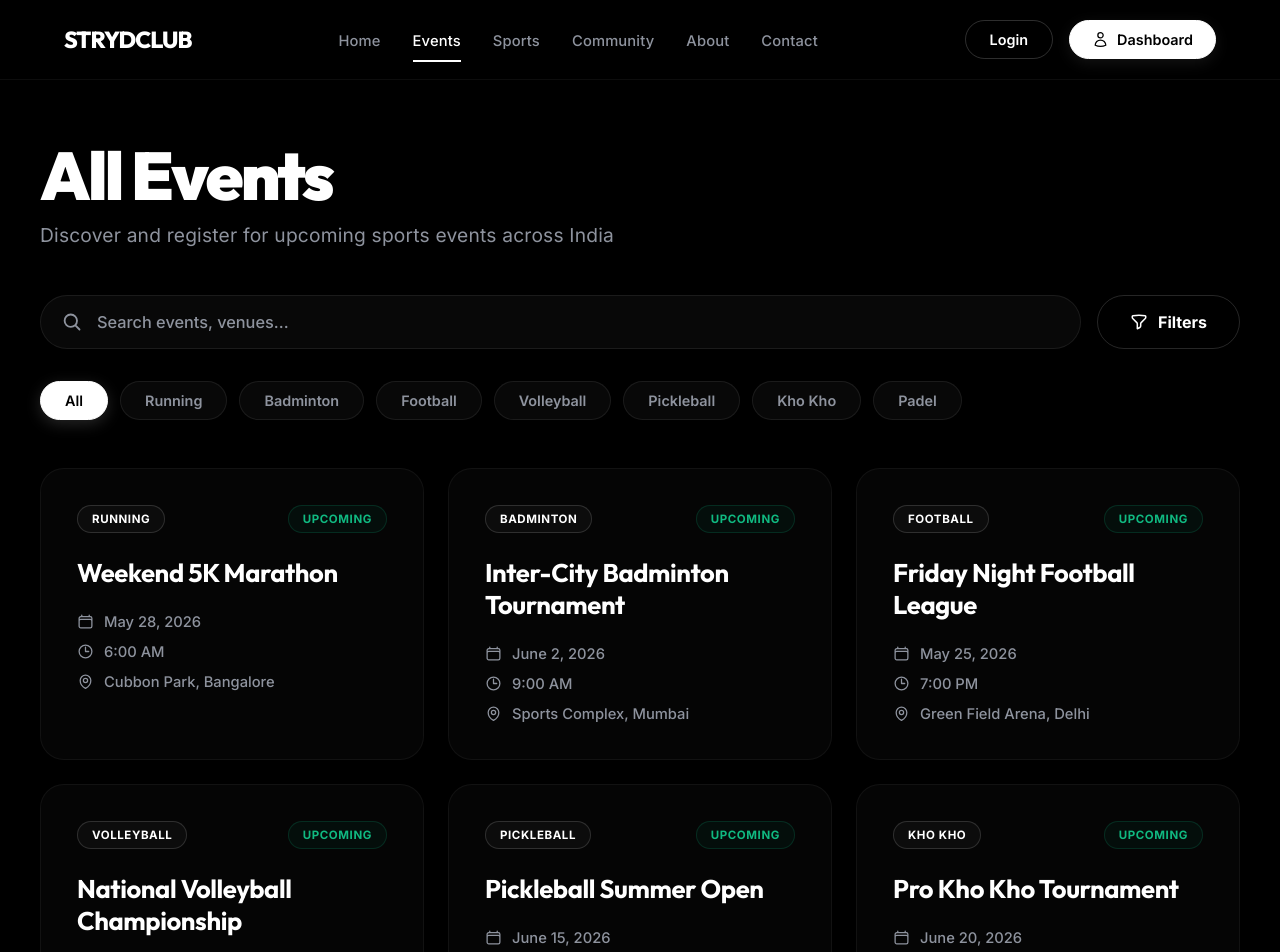
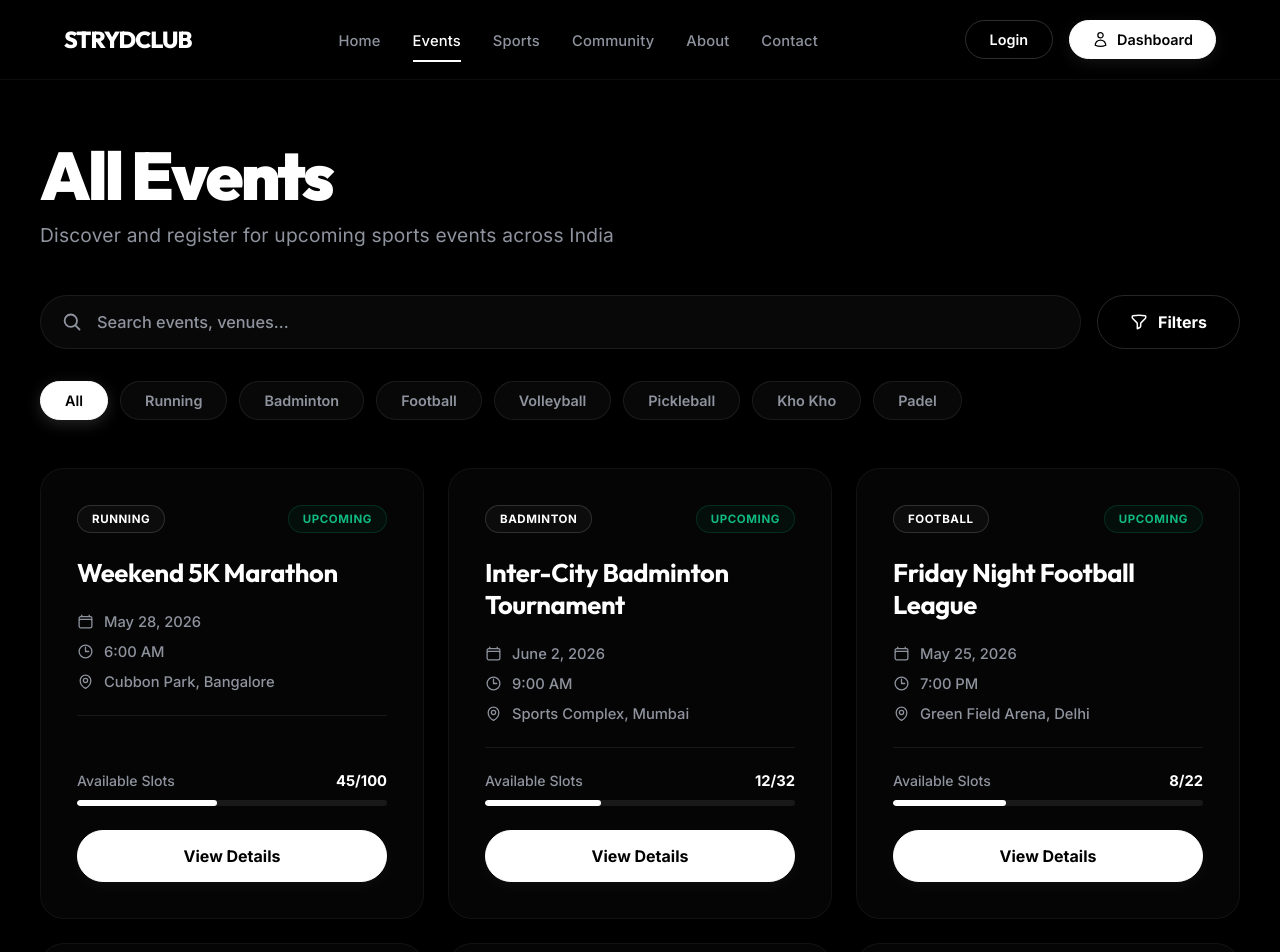
Before and after one commit to Midhunnairts/StrydclubFrontend, an Angular app: page /events in a window 1280 px wide. Shown: the top 952 px of the page. Built offline with nearby package versions, Linux system fonts and the light colour scheme.

Commit message:
events page remaining

```diff
--- a/src/app/pages/events/events.html
+++ b/src/app/pages/events/events.html
@@ -87,6 +87,26 @@
             </li>
           </ul>
 
+          <!-- Divider Line -->
+          <div class="card-divider"></div>
+
+          <!-- Slots Tracker & Progress Bar -->
+          <div class="event-slots-tracker">
+            <div class="tracker-labels">
+              <span class="label-title">Available Slots</span>
+              <span class="label-count">{{ event.slotsFilled }}/{{ event.slotsTotal }}</span>
+            </div>
+            <!-- Progress Track -->
+            <div class="progress-bar-track">
+              <div class="progress-bar-fill" [style.width.%]="getSlotsPercentage(event)"></div>
+            </div>
+          </div>
+
+          <!-- Action CTA Button -->
+          <a href="#" class="btn-view-details" id="btn-details-{{ event.category.toLowerCase() }}">
+            View Details
+          </a>
+
         </div>
       }
     </div>
--- a/src/app/pages/events/events.scss
+++ b/src/app/pages/events/events.scss
@@ -244,6 +244,82 @@
   }
 }
 
+.card-divider {
+  width: 100%;
+  height: 1px;
+  background-color: rgba(255, 255, 255, 0.08);
+  margin: 24px 0;
+}
+
+.event-slots-tracker {
+  display: flex;
+  flex-direction: column;
+  gap: 10px;
+  margin-bottom: 24px;
+  margin-top: auto;
+}
+
+.tracker-labels {
+  display: flex;
+  justify-content: space-between;
+  align-items: center;
+  font-family: var(--font-family-body);
+
+  .label-title {
+    font-size: 0.88rem;
+    font-weight: 500;
+    color: var(--text-muted);
+  }
+
+  .label-count {
+    font-size: 0.92rem;
+    font-weight: 700;
+    color: var(--text-white);
+  }
+}
+
+.progress-bar-track {
+  width: 100%;
+  height: 6px;
+  border-radius: 10px;
+  background-color: rgba(255, 255, 255, 0.08);
+  overflow: hidden;
+}
+
+.progress-bar-fill {
+  height: 100%;
+  border-radius: 10px;
+  background-color: var(--text-white);
+  transition: width 0.8s cubic-bezier(0.25, 0.8, 0.25, 1);
+}
+
+.events-list-card:hover .progress-bar-fill {
+  box-shadow: 0 0 10px rgba(255, 255, 255, 0.5);
+}
+
+.btn-view-details {
+  display: flex;
+  align-items: center;
+  justify-content: center;
+  width: 100%;
+  padding: 15px;
+  border-radius: 50px;
+  background-color: var(--text-white);
+  border: 1px solid var(--text-white);
+  font-family: var(--font-family-body);
+  font-size: 1rem;
+  font-weight: 700;
+  color: var(--bg-dark-pure);
+  text-decoration: none;
+  box-shadow: 0 4px 15px rgba(255, 255, 255, 0.04);
+  transition: var(--transition-smooth);
+
+  &:hover {
+    transform: translateY(-2px);
+    box-shadow: 0 6px 22px rgba(255, 255, 255, 0.18);
+  }
+}
+
 /* Empty State styling */
 .empty-events-state {
   text-align: center;
--- a/src/app/pages/events/events.ts
+++ b/src/app/pages/events/events.ts
@@ -9,6 +9,8 @@ interface EventListItem {
   time: string;
   location: string;
   status: string;
+  slotsFilled: number;
+  slotsTotal: number;
 }
 
 @Component({
@@ -40,7 +42,9 @@ export class EventsComponent {
       date: 'May 28, 2026',
       time: '6:00 AM',
       location: 'Cubbon Park, Bangalore',
-      status: 'upcoming'
+      status: 'upcoming',
+      slotsFilled: 45,
+      slotsTotal: 100
     },
     {
       title: 'Inter-City Badminton Tournament',
@@ -48,7 +52,9 @@ export class EventsComponent {
       date: 'June 2, 2026',
       time: '9:00 AM',
       location: 'Sports Complex, Mumbai',
-      status: 'upcoming'
+      status: 'upcoming',
+      slotsFilled: 12,
+      slotsTotal: 32
     },
     {
       title: 'Friday Night Football League',
@@ -56,31 +62,39 @@ export class EventsComponent {
       date: 'May 25, 2026',
       time: '7:00 PM',
       location: 'Green Field Arena, Delhi',
-      status: 'upcoming'
+      status: 'upcoming',
+      slotsFilled: 8,
+      slotsTotal: 22
     },
     {
-      title: 'National Volleyball Championship',
+      title: 'Sunrise Volleyball Championship',
       category: 'Volleyball',
-      date: 'June 10, 2026',
-      time: '4:00 PM',
-      location: 'Indira Gandhi Stadium, Delhi',
-      status: 'upcoming'
+      date: 'May 30, 2026',
+      time: '5:30 AM',
+      location: 'Beach Courts, Goa',
+      status: 'upcoming',
+      slotsFilled: 10,
+      slotsTotal: 30
     },
     {
-      title: 'Pickleball Summer Open',
+      title: 'Pickleball Pro League',
       category: 'Pickleball',
-      date: 'June 15, 2026',
-      time: '8:00 AM',
-      location: 'Ace Tennis Club, Bangalore',
-      status: 'upcoming'
+      date: 'June 5, 2026',
+      time: '10:00 AM',
+      location: 'Indoor Arena, Pune',
+      status: 'upcoming',
+      slotsFilled: 15,
+      slotsTotal: 40
     },
     {
-      title: 'Pro Kho Kho Tournament',
+      title: 'Traditional Kho Kho Challenge',
       category: 'Kho Kho',
-      date: 'June 20, 2026',
-      time: '5:00 PM',
-      location: 'Shivaji Sports Complex, Pune',
-      status: 'upcoming'
+      date: 'June 8, 2026',
+      time: '4:00 PM',
+      location: 'Stadium, Hyderabad',
+      status: 'upcoming',
+      slotsFilled: 6,
+      slotsTotal: 20
     },
     {
       title: 'Padel Club Challenge',
@@ -88,7 +102,9 @@ export class EventsComponent {
       date: 'June 25, 2026',
       time: '6:00 PM',
       location: 'Padel Arena, Hyderabad',
-      status: 'upcoming'
+      status: 'upcoming',
+      slotsFilled: 10,
+      slotsTotal: 20
     }
   ]);
 
@@ -117,4 +133,9 @@ export class EventsComponent {
   selectCategory(category: string) {
     this.selectedCategory.set(category);
   }
+
+  getSlotsPercentage(event: EventListItem): number {
+    if (!event.slotsTotal) return 0;
+    return (event.slotsFilled / event.slotsTotal) * 100;
+  }
 }
```
